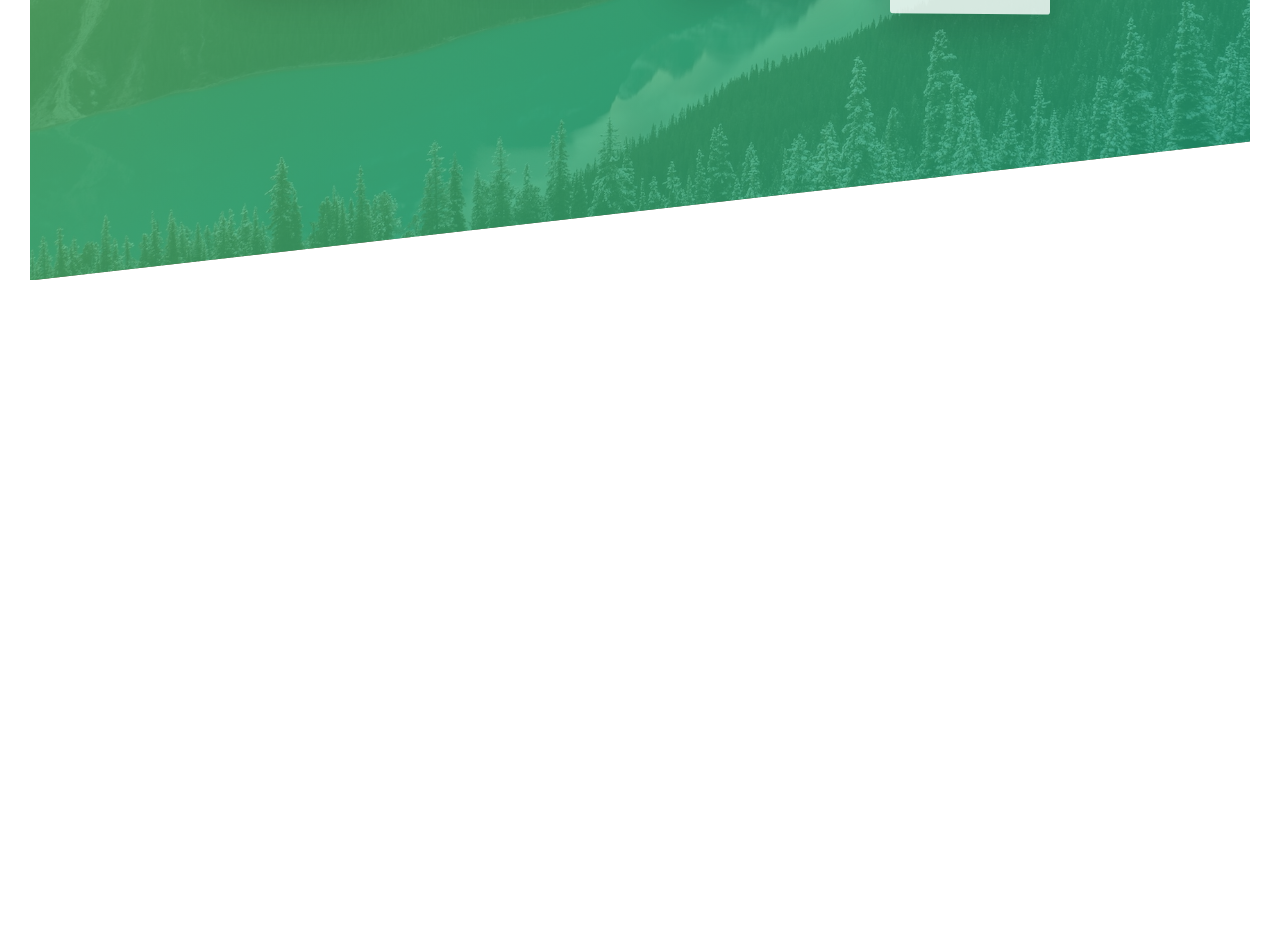
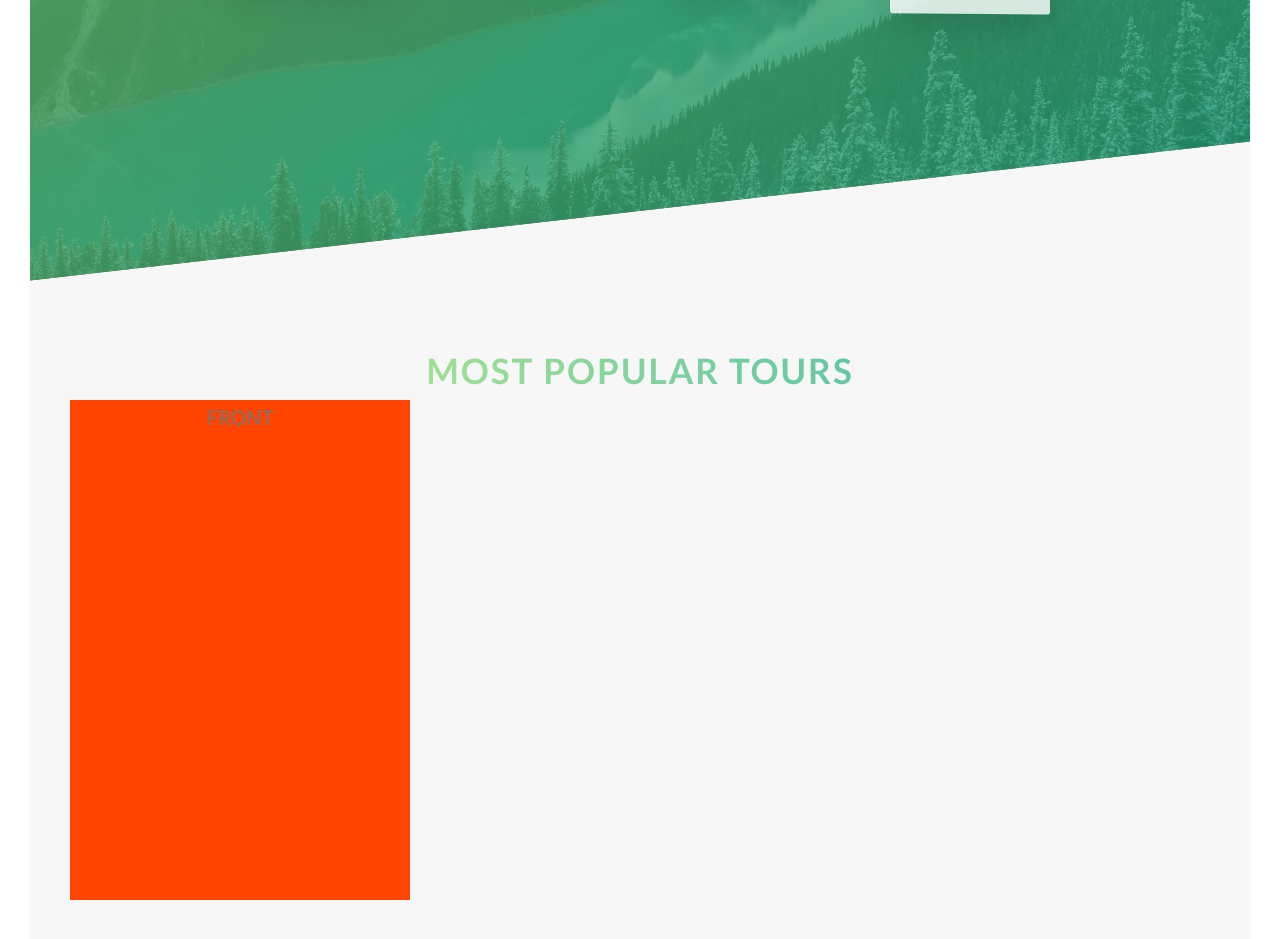
Before and after one commit to Davyyd1/outdoorsWebsite, a website: page index.html in a window 1280 px wide. Shown: the part 2000-2939 px from the top of the page. Before the commit the page ends 2280 px from the top, so only its background shows below. Drawn offline with Linux system fonts and the light colour scheme.

Commit message:
section card

```diff
--- a/index.html
+++ b/index.html
@@ -131,6 +131,31 @@
           </div>
         </div>
       </section>
+
+      <section class="section-tours">
+        <div class="u-center-text u-margin-bottom-big">
+          <h2 class="heading-secondary">Most popular tours</h2>
+
+          <div class="row">
+            <div class="col-1-of-3">
+              <div class="card">
+                <div class="card__side card__side--front">FRONT</div>
+                <div class="card__side card__side--back">BACK</div>
+              </div>
+            </div>
+            <div class="col-1-of-3">
+              <div class="card">
+                <!-- <div class="card__side">helo</div> -->
+              </div>
+            </div>
+            <div class="col-1-of-3">
+              <div class="card">
+                <!-- <div class="card__side">helo</div> -->
+              </div>
+            </div>
+          </div>
+        </div>
+      </section>
     </main>
 
     <!-- <section class="grid-test">
--- /dev/null
+++ b/sass/components/_card.scss
@@ -0,0 +1,35 @@
+.card {
+    perspective: 150rem;
+    -moz-perspective: 150rem;
+    position: relative;
+    height: 50rem;
+
+    &__side{
+        background-color: orangered;
+        height: 50rem;
+        font-size: 2rem;
+        transition: all .8s;
+        position: absolute;
+        top: 0;
+        left: 0;
+        width: 100%;
+        backface-visibility: hidden;
+
+        &--front{
+            background-color: orangered;
+        }
+
+        &--back{
+            background-color: green;
+            transform: rotateY(180deg);
+        }
+    }
+
+    &:hover &__side--front{
+        transform: rotateY(180deg);
+    }
+
+    &:hover &__side--back{
+        transform: rotateY(0deg);
+    }
+}
--- a/sass/main.scss
+++ b/sass/main.scss
@@ -10,6 +10,7 @@
 @import "components/button";
 @import "components/composition";
 @import "components/feature-box";
+@import "components/card";
 
 @import "layout/header";
 @import "layout/grid";
--- a/sass/pages/_home.scss
+++ b/sass/pages/_home.scss
@@ -15,3 +15,9 @@
         transform: skewY(7deg);
     }
 }
+
+.section-tours{
+    background-color: $color-grey-light-1;
+    padding: 25rem 0 50rem 0;
+    margin-top: -15vh;
+}
```
Also changed, not shown: css/style.css, 1 other file.
